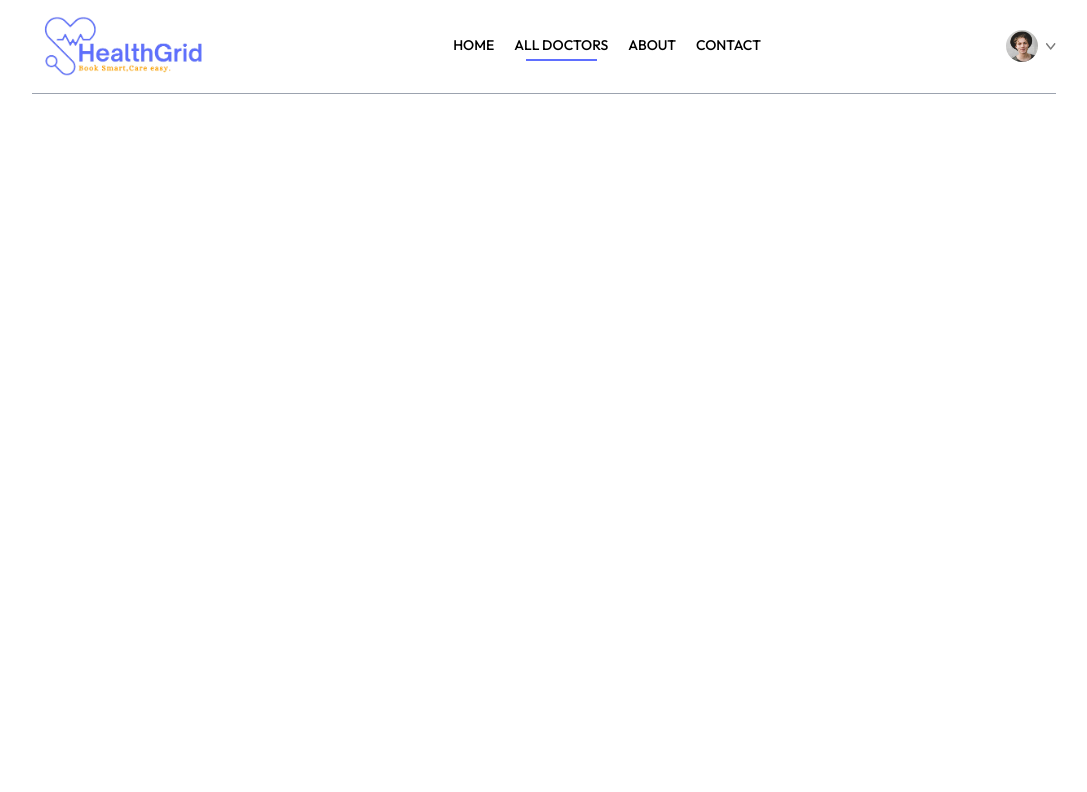
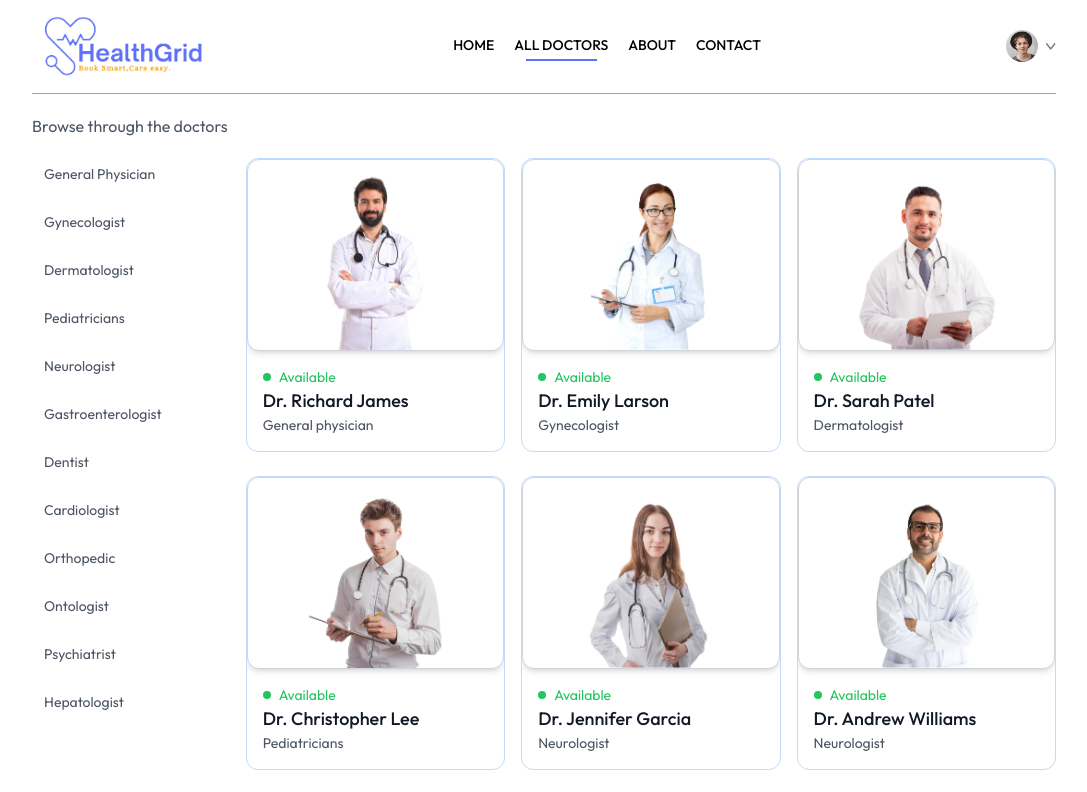
Before and after one commit to VarshaShetty28/health_grid, a React (Vite) app in the folder frontend/: page /docters in a window 1280 px wide. Shown: the top 792 px of the page, without its empty margins (96-1183 px from the left). Built offline with nearby package versions, Linux system fonts and the light colour scheme.

Commit message:
Added some more sections

```diff
--- a/frontend/src/App.jsx
+++ b/frontend/src/App.jsx
@@ -9,6 +9,7 @@ import MyAppointment from './pages/MyAppointment'
 import MyProfile from './pages/MyProfile'
 import Appointment from './pages/Appointment'
 import Navbar from './components/Navbar'
+import Footer from './components/Footer'
 
 const App = () => {
   return (
@@ -25,6 +26,7 @@ const App = () => {
         <Route path='/myprofile' element={<MyProfile/>}/>
         <Route path='/appointment/:docId' element={<Appointment/>}/>
       </Routes>
+      <Footer/>
     </div>
   )
 }
--- a/frontend/src/pages/Doctors.jsx
+++ b/frontend/src/pages/Doctors.jsx
@@ -1,15 +1,80 @@
-import React from 'react'
-import { useParams } from 'react-router-dom'
+import React, { useContext, useState, useEffect } from "react";
+import { useParams, useNavigate } from "react-router-dom";
+import { AppContext } from "../context/AppContext";
 
 const Doctors = () => {
+  const { speciality } = useParams();
+  const { doctors = [] } = useContext(AppContext);
+  const [filterDoc, setFilterDoc] = useState([]);
+  const navigate = useNavigate();
 
-const { speciality } = useParams()
-console.log(speciality)
+  useEffect(() => {
+    if (speciality) {
+      setFilterDoc(
+        doctors.filter((doc) => doc.speciality.toLowerCase() === speciality.toLowerCase())
+      );
+    } else {
+      setFilterDoc(doctors);
+    }
+  }, [doctors, speciality]);
+
   return (
     <div>
+      <p className="text-gray-600">Browse through the doctors</p>
+      <div className="flex flex-col sm:flex-row items-start gap-5 mt-5">
 
+        {/* Sidebar*/}
+        <div className="flex flex-col gap-4 text-sm text-gray-600">
+            <p onClick={() => speciality === 'General Physician' ? navigate('/doctors') : navigate('/docters/General Physician')} className="w-[94vw] sm:w-auto pl-3 py-1.5 pr-16 rounded cursor-pointer hover:bg-blue-100 hover:text-blue-600 transition-all">General Physician</p>
+            <p onClick={() => speciality === 'Gynecologist' ? navigate('/docters') : navigate('/docters/Gynecologist')} className="w-[94vw] sm:w-auto pl-3 py-1.5 pr-16 rounded cursor-pointer hover:bg-blue-100 hover:text-blue-600 transition-all">Gynecologist</p>
+            <p onClick={() => speciality === 'Dermatologist' ? navigate('/docters') : navigate('/docters/Dermatologist')} className="w-[94vw] sm:w-auto pl-3 py-1.5 pr-16 rounded cursor-pointer hover:bg-blue-100 hover:text-blue-600 transition-all">Dermatologist</p>
+            <p onClick={() => speciality === 'Pediatricians' ? navigate('/docters') : navigate('/docters/Pediatricians')} className="w-[94vw] sm:w-auto pl-3 py-1.5 pr-16 rounded cursor-pointer hover:bg-blue-100 hover:text-blue-600 transition-all">Pediatricians</p>
+            <p onClick={() => speciality === 'Neurologist' ? navigate('/docters') : navigate('/docters/Neurologist')} className="w-[94vw] sm:w-auto pl-3 py-1.5 pr-16 rounded cursor-pointer hover:bg-blue-100 hover:text-blue-600 transition-all">Neurologist</p>
+            <p onClick={() => speciality === 'Gastroenterologist' ? navigate('/docters') : navigate('/docters/Gastroenterologist')} className="w-[94vw] sm:w-auto pl-3 py-1.5 pr-16 rounded cursor-pointer hover:bg-blue-100 hover:text-blue-600 transition-all">Gastroenterologist</p>
+            <p onClick={() => speciality === 'Dentist' ? navigate('/docters') : navigate('/docters/Dentist')} className="w-[94vw] sm:w-auto pl-3 py-1.5 pr-16 rounded cursor-pointer hover:bg-blue-100 hover:text-blue-600 transition-all">Dentist</p>
+            <p onClick={() => speciality === 'Cardiologist' ? navigate('/docters') : navigate('/docters/Cardiologist')} className="w-[94vw] sm:w-auto pl-3 py-1.5 pr-16 rounded cursor-pointer hover:bg-blue-100 hover:text-blue-600 transition-all">Cardiologist</p>
+            <p onClick={() => speciality === 'Orthopedic' ? navigate('/docters') : navigate('/docters/Orthopedic')} className="w-[94vw] sm:w-auto pl-3 py-1.5 pr-16 rounded cursor-pointer hover:bg-blue-100 hover:text-blue-600 transition-all">Orthopedic</p>
+            <p onClick={() => speciality === 'Ontologist' ? navigate('/docters') : navigate('/docters/Ontologist')} className="w-[94vw] sm:w-auto pl-3 py-1.5 pr-16 rounded cursor-pointer hover:bg-blue-100 hover:text-blue-600 transition-all">Ontologist</p>
+            <p onClick={() => speciality === 'Psychiatrist' ? navigate('/docters') : navigate('/docters/Psychiatrist')} className="w-[94vw] sm:w-auto pl-3 py-1.5 pr-16 rounded cursor-pointer hover:bg-blue-100 hover:text-blue-600 transition-all">Psychiatrist</p>
+            <p onClick={() => speciality === 'Hepatologist' ? navigate('/docters') : navigate('/docters/Hepatologist')} className="w-[94vw] sm:w-auto pl-3 py-1.5 pr-16 rounded cursor-pointer hover:bg-blue-100 hover:text-blue-600 transition-all">Hepatologist</p>
+        </div>
+        {/* Doctors Grid */}
+        <div className="w-full grid grid-cols-1 sm:grid-cols-2 lg:grid-cols-3 gap-4 gap-y-6">
+          {filterDoc.length > 0 ? (
+            filterDoc.map((item, index) => (
+              <div
+                onClick={() => navigate(`/appointment/${item._id}`)}
+                className="border border-blue-200 rounded-xl overflow-hidden cursor-pointer hover:shadow-lg hover:scale-105 transition-all duration-500"
+                key={index}
+              >
+            {/* <img
+              className="w-full h-41 object-cover rounded-xl border border-gray-300 shadow-md bg-white transition-transform duration-300 hover:scale-[1.02]"
+              src={item.image}
+              alt={item.name}
+            /> */}
+            <img
+              className="w-full h-48 object-contain rounded-xl border border-gray-300 shadow-md bg-white"
+              src={item.image}
+              alt={item.name}
+            />
+
+                <div className="p-4">
+                  <div className="flex items-center gap-2 text-sm text-center text-green-500">
+                    <p className="w-2 h-2 rounded-full bg-green-500"></p>
+                    <p>Available</p>
+                  </div>
+                  <p className="text-gray-900 text-lg font-medium">{item.name}</p>
+                  <p className="text-gray-600 text-sm">{item.speciality}</p>
+                </div>
+              </div>
+            ))
+          ) : (
+            <p>No doctors found for this speciality.</p>
+          )}
+        </div>
+      </div>
     </div>
-  )
-}
+  );
+};
 
-export default Doctors
+export default Doctors;
```
